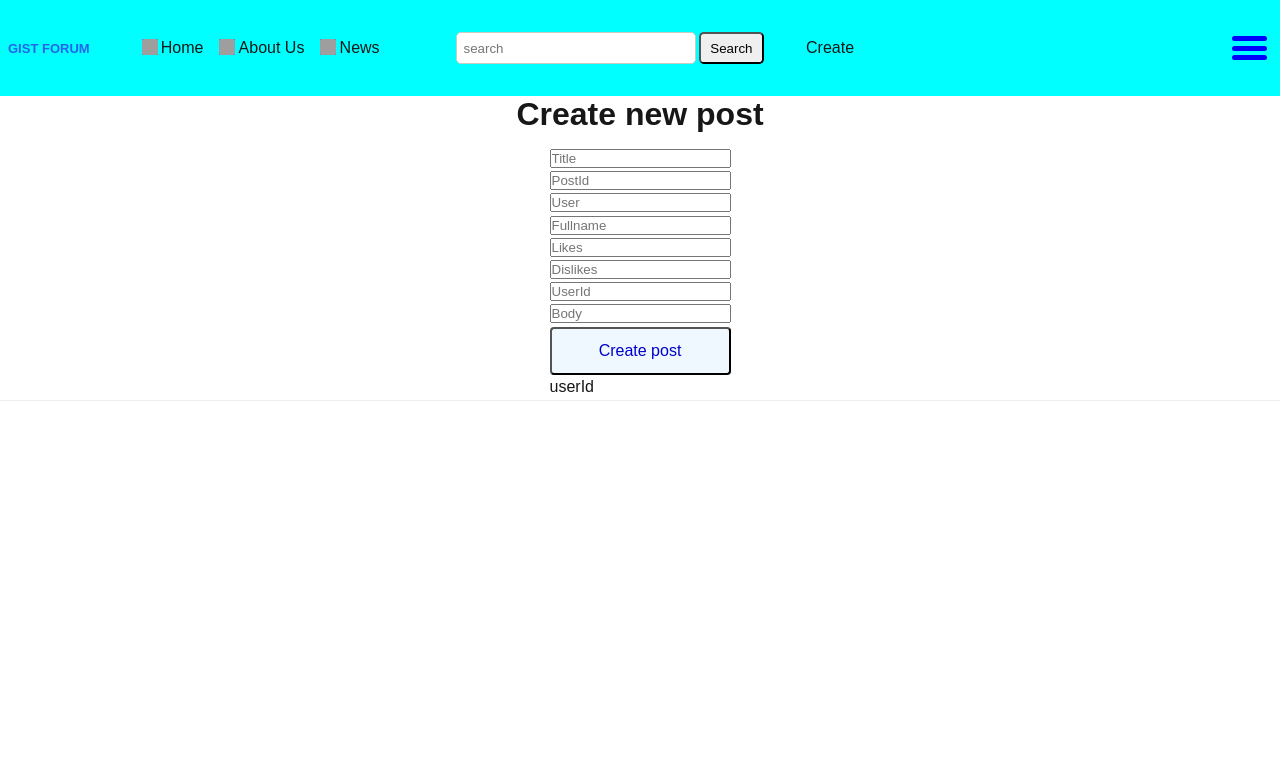
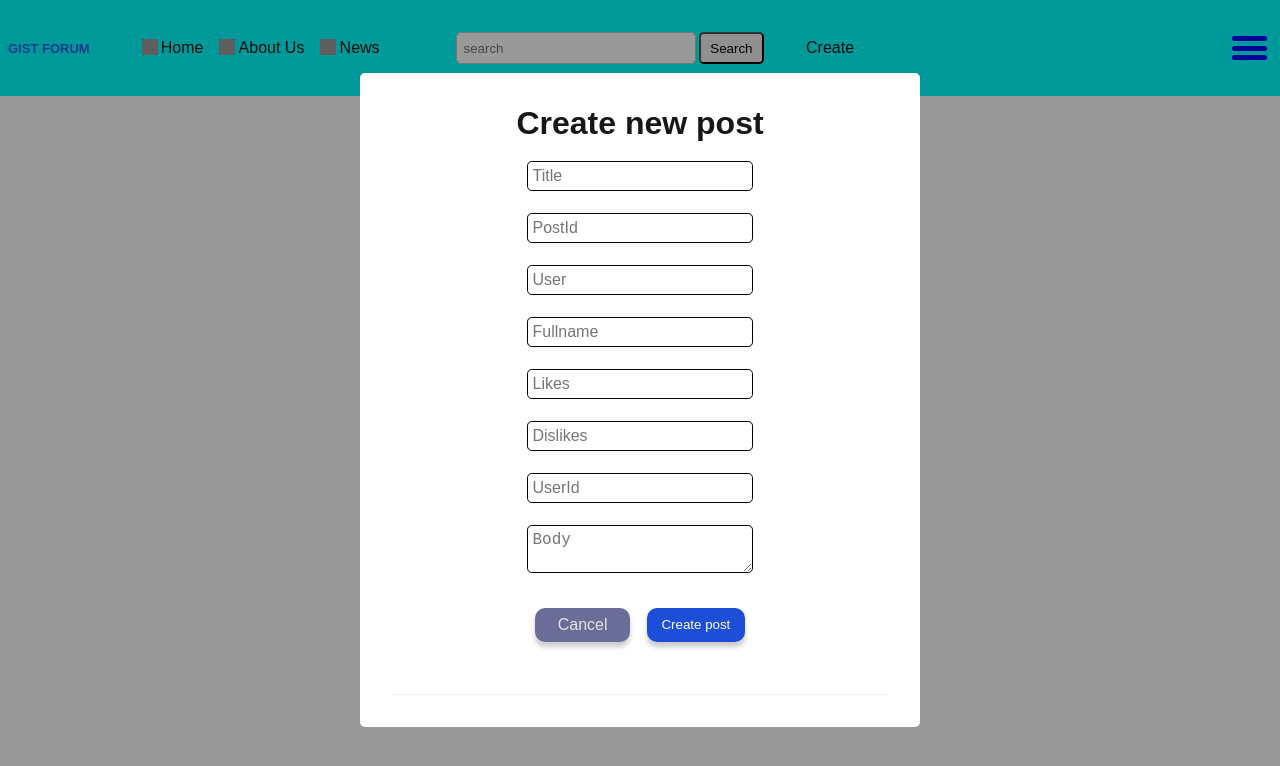
Before and after one commit to JohnEko/blogTable, a Next.js app in the folder client/nextapp/: page /create in a window 1280 px wide. Shown: the top 766 px of the page. Built offline with nearby package versions, Linux system fonts and the light colour scheme; grey boxes are pictures that could not be loaded.

Commit message:
create form added

```diff
--- a/client/nextapp/app/components/navbar/Headers.tsx
+++ b/client/nextapp/app/components/navbar/Headers.tsx
@@ -6,6 +6,8 @@ import MobileMenu from './MobileMenu'
 import SearchBar from './SearchBar';
 
 const Headers = () => {
+
+
   return (
     <header>
         <nav>
--- a/client/nextapp/app/create/addForm.css
+++ b/client/nextapp/app/create/addForm.css
@@ -1,3 +1,76 @@
+.modal-container {
+    position: fixed;
+    z-index: 1;
+    left: 0;
+    top: 0;
+    width: 100%;
+    height: 100%;
+    display: flex;
+    align-items: center;
+    justify-content: center;
+    background-color: rgba(0,0,0,0.4);
+
+}
+
+.form-data {
+    border-radius: 5px;
+    padding: 2rem;
+    background-color: white;
+    width: 35em;
+
+}
+/* this css will be shared by the page and post.css page */
+.form-data a, button {
+    display: block;
+    margin: auto;
+    margin-bottom: 3rem;
+    margin-top: .5rem;
+}
+
+
+button {
+  margin-top: 1rem;
+  border: none;
+  background-color: #1d4ed8;
+  color: #fff;
+  padding: 0.5rem .9rem;
+  border-radius: 10px;
+  cursor: pointer;
+  box-shadow: 0px 5px 5px #ccc;
+}
+
+.form-button a {
+  margin-top: 1rem;
+  border: none;
+  background-color: #696d97;
+  color: #e5e5e5;
+  padding: 0.5rem 1.4rem;
+  border-radius: 10px;
+  cursor: pointer;
+  box-shadow: 0px 5px 5px #ccc;
+}
+
+
+
+.form-group {
+  display: flex;
+  flex-direction: column;
+  margin-bottom: 1rem;
+}
+
+.form-group input,
+.form-group textarea,
+.form-group select {
+  border: 1px solid black;
+  border-radius: 0.3rem;
+  padding: 0.3rem;
+  font-size: 1rem;
+}
+
+.form-group label{
+  margin-bottom: 0.2rem;
+}
+
 h1{
     display: flex;
     justify-content: center;
@@ -25,22 +98,25 @@ h1{
     outline: none;
 }
 
-button {
-    height: 48px;
-    min-width: 48px;
-    border-radius: 0.25rem;
-    padding: 0.25rem;
-    font-size: 1rem;
-    background-color: aliceblue;
-    color: mediumblue;
-    cursor: pointer;
+.form-button {
+  display: flex;
 }
 
-button:focus, button:hover {
+
+button:focus,
+button:hover {
     color: white;
     background-color: limegreen;
     outline: none;
 }
+
+.form-button a:focus,
+.form-button a:hover {
+    color: white;
+    background-color: burlywood;
+    outline: none;
+}
+
 
 
 /* create new blog form */
@@ -52,6 +128,17 @@ button:focus, button:hover {
 .create label {
   text-align: left;
   display: block;
+}
+
+button {
+    height: 48px;
+    min-width: 48px;
+    border-radius: 0.25rem;
+    padding: 0.25rem;
+    font-size: 1rem;
+    background-color: aliceblue;
+    color: mediumblue;
+    cursor: pointer;
 }
 .create h2 {
   font-size: 20px;
--- a/client/nextapp/app/create/page.tsx
+++ b/client/nextapp/app/create/page.tsx
@@ -5,9 +5,16 @@ import { useState } from 'react'
 import axios from 'axios'
 import "./addForm.css"
 import { useRouter } from 'next/navigation'
+import Link from 'next/link'
 
 
-const CreatePost = () => {
+interface CreatePostProps {
+  closeModal: () => void;
+}
+
+const CreatePost: React.FC<CreatePostProps> = ({
+  closeModal
+}) => {
 
   const router = useRouter()
   const [title, setTitle] = useState('')
@@ -46,59 +53,94 @@ const CreatePost = () => {
   }
 
   return (
+
+    <div className="modal-container"
+      // onClick={(e:any) => {
+      //   if(e.target.className === "modal-container") closeModal}}
+    >
       <div className='form-data'>
         <h1> Create new post </h1>
         <form className='addForm'  onSubmit={creatForm}>
-
+          <div className='form-group'>
+            <label htmlFor="Title"></label>
             <input type="title"
                   placeholder='Title'
                   value={title}
                   onChange={(e) => setTitle(e.target.value)}
                 />
+          </div>
 
+          <div className='form-group'>
+            <label htmlFor="PostId"></label>
               <input type="postId"
                     placeholder='PostId'
                     value={postId}
                     onChange={(e) => setPostId(e.target.value)}
                   />
+          </div>
 
+
+          <div className='form-group'>
+              <label htmlFor="User"></label>
                 <input type="User"
                       placeholder='User'
                       value={username}
                       onChange={(e) => setUserName(e.target.value)}
                     />
+          </div>
 
+          <div className='form-group'>
+            <label htmlFor="FullName"></label>
                 <input type="Fullname"
                       placeholder='Fullname'
                       value={fullName}
                       onChange={(e) => setFulName(e.target.value)}
                     />
+            </div>
+
+            <div className='form-group'>
+              <label htmlFor="Like"></label>
                 <input type="Likes"
                       placeholder='Likes'
                       value={likes}
                       onChange={(e) => setLikes(e.target.value)}
                     />
+            </div>
 
+
+            <div className='form-group'>
+              <label htmlFor="Title"></label>
                 <input type="Dislikes"
                     placeholder='Dislikes'
                     value={dislikes}
                     onChange={(e) => setDislikes(e.target.value)}
                   />
+            </div>
 
+            <div className='form-group'>
+            <label htmlFor="UserId"></label>
             <input type="UserId"
                 placeholder='UserId'
                 value={userId}
                 onChange={(e) => setUserId(e.target.value)}
               />
+            </div>
 
-          <input type="body"
+            <div className='form-group'>
+              <label htmlFor="Body"></label>
+                <textarea name="body"
                       placeholder='Body'
                       value={body}
                       onChange={(e) => setBody(e.target.value)}
                     />
+            </div>
+            <div className='form-button'>
+              <Link href={'/'}>Cancel</Link>
               <button>Create post</button>
-userId
+            </div>
+
         </form>
+      </div>
   </div>
   )
 }
--- a/client/nextapp/app/modal/page.tsx
+++ b/client/nextapp/app/modal/page.tsx
@@ -8,9 +8,9 @@ import CustomButton from '../form/CustomeButton'
 const ModalPage = ({closeModal}: any) => {
   return (
     <div
-      className='modal-container'
-      onClick={(e) => {
-        if(e.target.className === "modal-container") closeModal(); }}>
+      className="modal-container"
+      onClick={(e:any) => {
+        if(e.target.className === "modal-container") closeModal()}}>
 
         <div className='modal'>
            <form action="">
--- a/client/nextapp/app/posts/[id]/posts.css
+++ b/client/nextapp/app/posts/[id]/posts.css
@@ -84,6 +84,7 @@ th, td{
   border-radius: 8px;
   cursor: pointer;
 }
+
 /*  this btn is shared with modalpage.css */
 .btn {
   margin-top: 1rem;
```
Also changed, not shown: client/nextapp/app/posts/[id]/page.tsx (+12 -33 lines), client/nextapp/app/tableFeeds/FeedsActivities.tsx (+19 -1 lines). Lines whose indentation alone changed are shown as unchanged.
